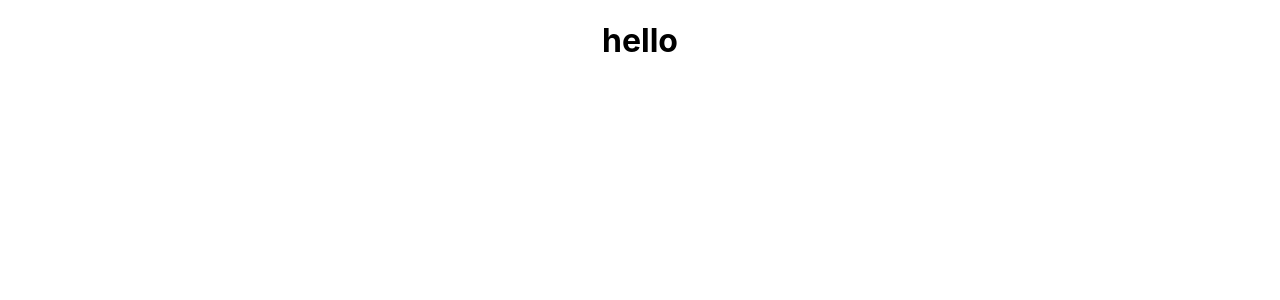
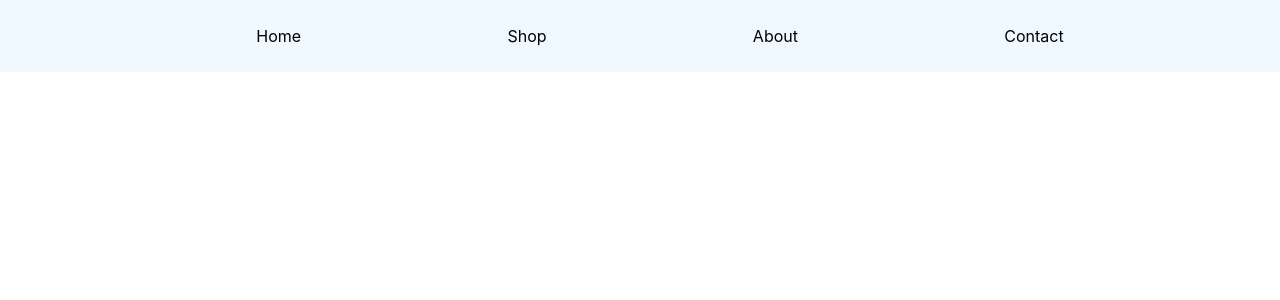
Before and after one commit to Mehedi4467/react-router, a React (Create React App) app: page /shop in a window 1280 px wide. Shown: the top 300 px of the page. Built offline with nearby package versions, Linux system fonts and the light colour scheme.

Commit message:
navber created"

```diff
--- a/src/App.js
+++ b/src/App.js
@@ -1,10 +1,11 @@
 
 import './App.css';
+import Header from './Componenets/Header/Header';
 
 function App() {
   return (
     <div className="App">
-      <h1>hello</h1>
+      <Header></Header>
     </div>
   );
 }
--- a/src/Componenets/Header/Header.css
+++ b/src/Componenets/Header/Header.css
@@ -0,0 +1,20 @@
+.menu-bar{
+    background-color: aliceblue;
+    padding: 10px;
+}
+.menu-bar ul li{
+    list-style: none;
+
+}
+.menu-bar ul {
+    display: flex;
+    justify-content: space-evenly;
+}
+.menu-bar ul li a {
+    text-decoration: none;
+    color: black;
+}
+
+.menu-bar ul li a:hover{
+    color: orange;
+}
--- a/src/Componenets/Header/Header.js
+++ b/src/Componenets/Header/Header.js
@@ -1,10 +1,20 @@
 import React from 'react';
+import './Header.css';
+
 
 const Header = () => {
     return (
-        <div>
-            <h1>this is a header</h1>
-        </div>
+        <header>
+            <nav className='menu-bar'>
+                <ul>
+                    <li><a href="/home">Home</a></li>
+                    <li><a href="/shop">Shop</a></li>
+                    <li><a href="/about">About</a></li>
+                    <li><a href="/contact">Contact</a></li>
+                </ul>
+
+            </nav>
+        </header>
     );
 };
 
```
